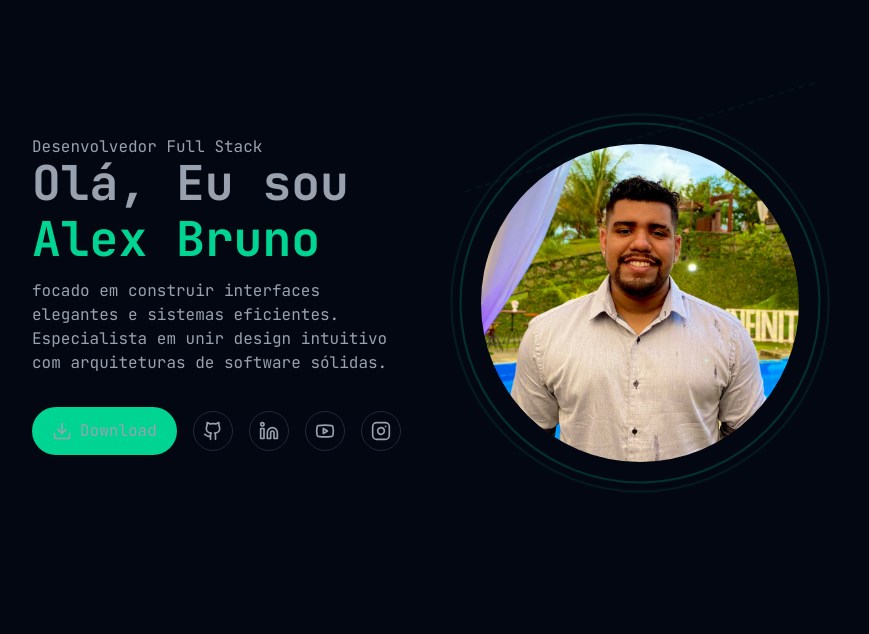
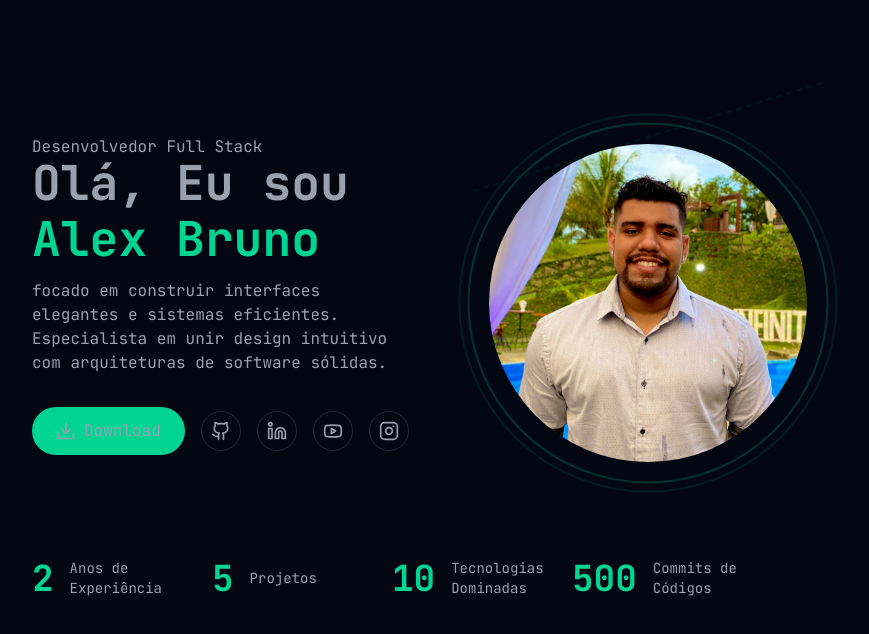
Before and after one commit to alexandrinodev/portfolio, a Next.js app: page / in a window 1280 px wide. Shown: the top 634 px of the page, without its empty margins (248-1117 px from the left). Built offline with nearby package versions, Linux system fonts and the light colour scheme.

Commit message:
feat: add stats

```diff
--- a/src/app/lib/contants.tsx
+++ b/src/app/lib/contants.tsx
@@ -6,3 +6,10 @@ export const socialLinks = [
     {icon: <LuYoutube size={20} />, href: "link_para_github"},
     {icon: <LuInstagram size={20} />, href: "link_para_github"},
 ]
+
+export const stats = [
+    { number: "2", text: "Anos de Experiência"},
+    { number: "5", text: "Projetos"},
+    { number: "10", text: "Tecnologias Dominadas"},
+    { number: "500", text: "Commits de Códigos"},
+]
--- /dev/null
+++ b/src/components/CountUp.tsx
@@ -0,0 +1,18 @@
+import { motion,animate, useInView, useMotionValue, useTransform } from 'framer-motion'
+import { useEffect, useRef } from "react";
+
+export default function CountUp({value, className}: {value: number, className?: string}){
+    const ref = useRef(null)
+    const isInView = useInView(ref)
+    const count = useMotionValue(0)
+    const rounded = useTransform(count, (latest) => Math.round(latest))
+
+
+    useEffect(() => {
+        if(isInView){
+            animate(count, value, {duration: 2})
+        }
+    }, [count, value, isInView])
+
+    return <motion.span ref={ref} className={className}>{rounded}</motion.span>
+}
--- a/src/components/Hero.tsx
+++ b/src/components/Hero.tsx
@@ -2,8 +2,9 @@
 
 import { motion } from "framer-motion"
 import { LuDownload } from "react-icons/lu"
-import { socialLinks } from "@/app/lib/contants"
+import { socialLinks, stats } from "@/app/lib/contants"
 import Image from "next/image"
+import CountUp from "./CountUp"
 
 export default function Hero() {
     return (
@@ -32,7 +33,7 @@ export default function Hero() {
                                     download
                                     whileHover={{scale: 1.05}}
                                     whileTap={{scale: 0.95}}
-                                    className="w-full lg:w-auto bg-emerald-400 text-shadow-gray-900 py-3 rounded-full flex items-center justify-center gap-2 p-5 hover:bg-emerald-300"
+                                    className="w-full lg:w-auto bg-emerald-400 text-shadow-gray-900 py-3 rounded-full flex items-center justify-center gap-2 px-6 hover:bg-emerald-300"
                                 >
                                     <LuDownload size={20} />
                                     Download
@@ -117,6 +118,24 @@ export default function Hero() {
 
                     </motion.div>
                 </div>
+
+            <motion.div
+                initial={{opacity:0, y:20}}
+                animate={{opacity:1, y:0}}
+                transition={{delay:0.5}}
+                className="grid grid-cols-2 md:grid-cols-4 gap8 mt-20"
+            >
+                {stats.map((stat,index) => (
+                    <div key={index} className="flex items-center gap-4">
+                        <h2 className="text-4xl font-bold text-emerald-400">
+                            <CountUp value={Number(stat.number)}></CountUp>
+                        </h2>
+                        <p className="text-gray-400 text-sm">
+                            {stat.text}
+                        </p>
+                    </div>
+                ))}
+            </motion.div>
             </div>
         </section>
     )
```
